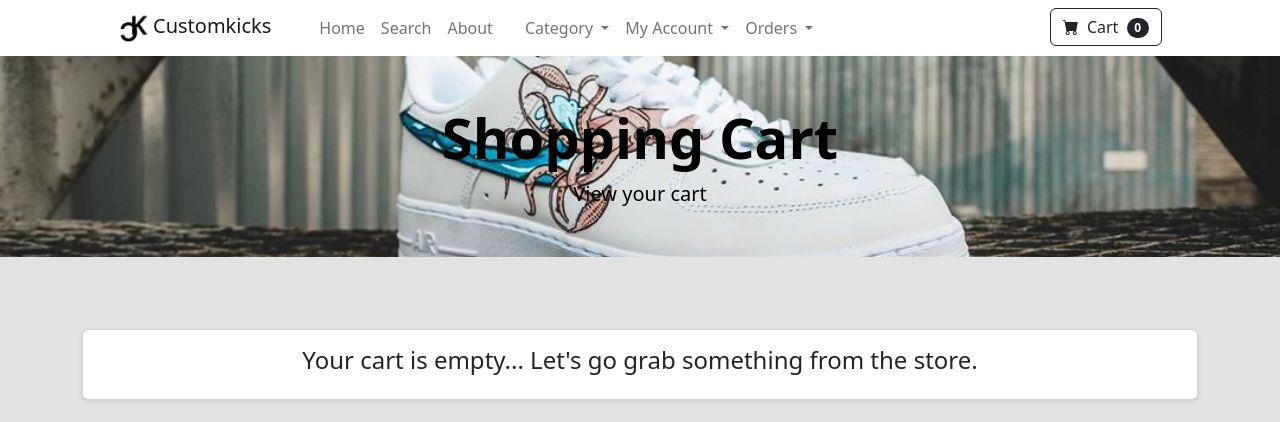
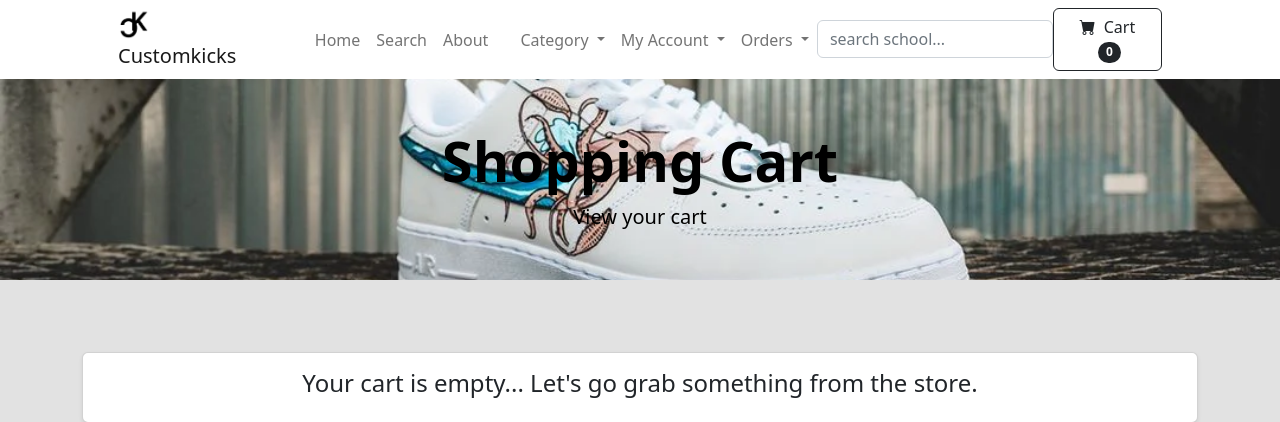
Before and after one commit to CustomKicks/Customs, a Django app: page /cart/ in a window 1280 px wide. Shown: the top 422 px of the page. Run offline with Django 5.2, Linux system fonts and the light colour scheme; a user stored in the database is signed in; parts of the project's set-up code (start-up, migrations or seed data) failed here and were passed over; some libraries are stand-ins or nearby versions.

Commit message:
Update base.html

```diff
--- a/store/templates/base.html
+++ b/store/templates/base.html
@@ -90,6 +90,7 @@
                                 </ul>
                             </li>
 
+
                             {% if user.is_superuser %}
                             <li class="nav-item dropdown">
                                 <a class="nav-link dropdown-toggle" id="navbarDropdown" href="#"
@@ -107,6 +108,9 @@
                             </li>
 
                             {% endif %}
+                            <div class="sm">
+                                <input type="text" class="form-control " id="filter-search" placeholder="search school..." onkeyup="filterProvinces()">
+                            </div>
 
 
                             <!-- Order Items for the customer-->
@@ -175,5 +179,3 @@
         <script src="https://cdn.jsdelivr.net/npm/bootstrap@5.2.3/dist/js/bootstrap.bundle.min.js"></script>
         <!-- Core theme JS-->
         <script src="{% static 'js/scripts.js' %}"></script>
-    </body>
-</html>
```
